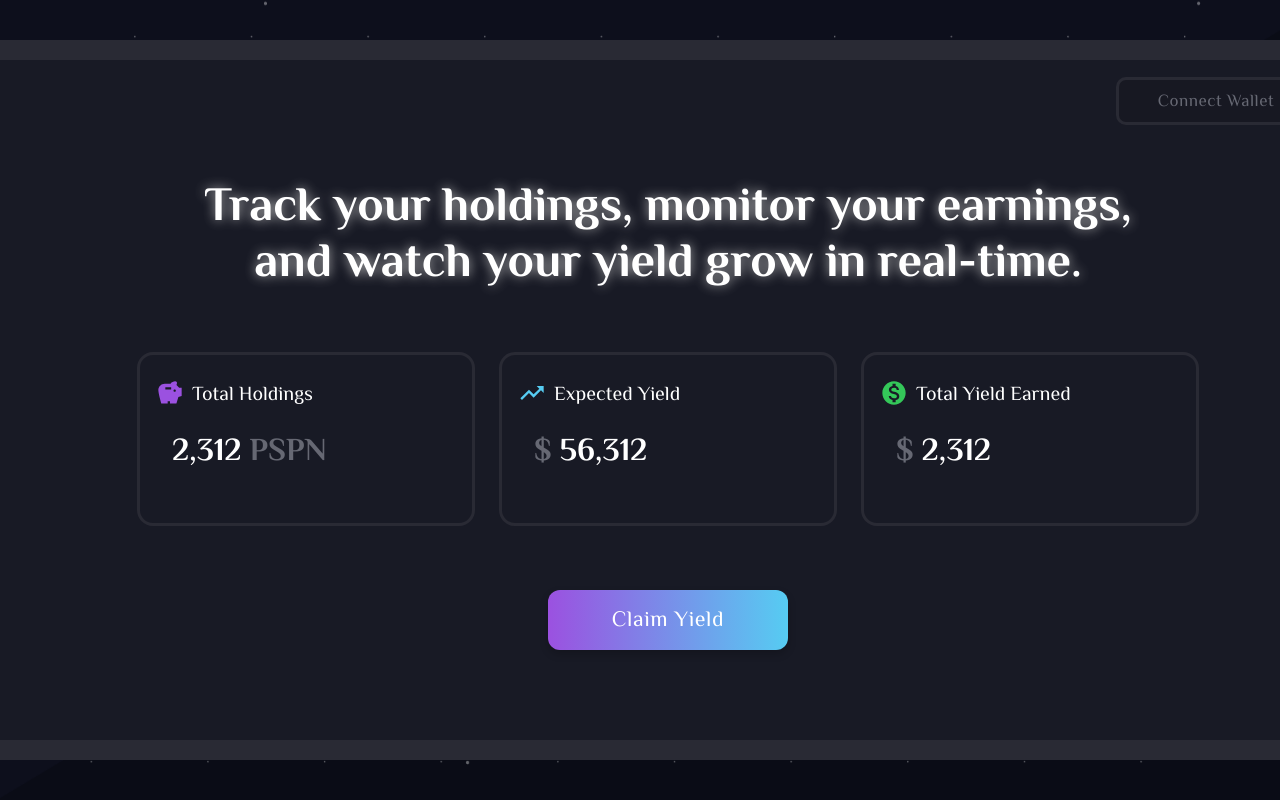
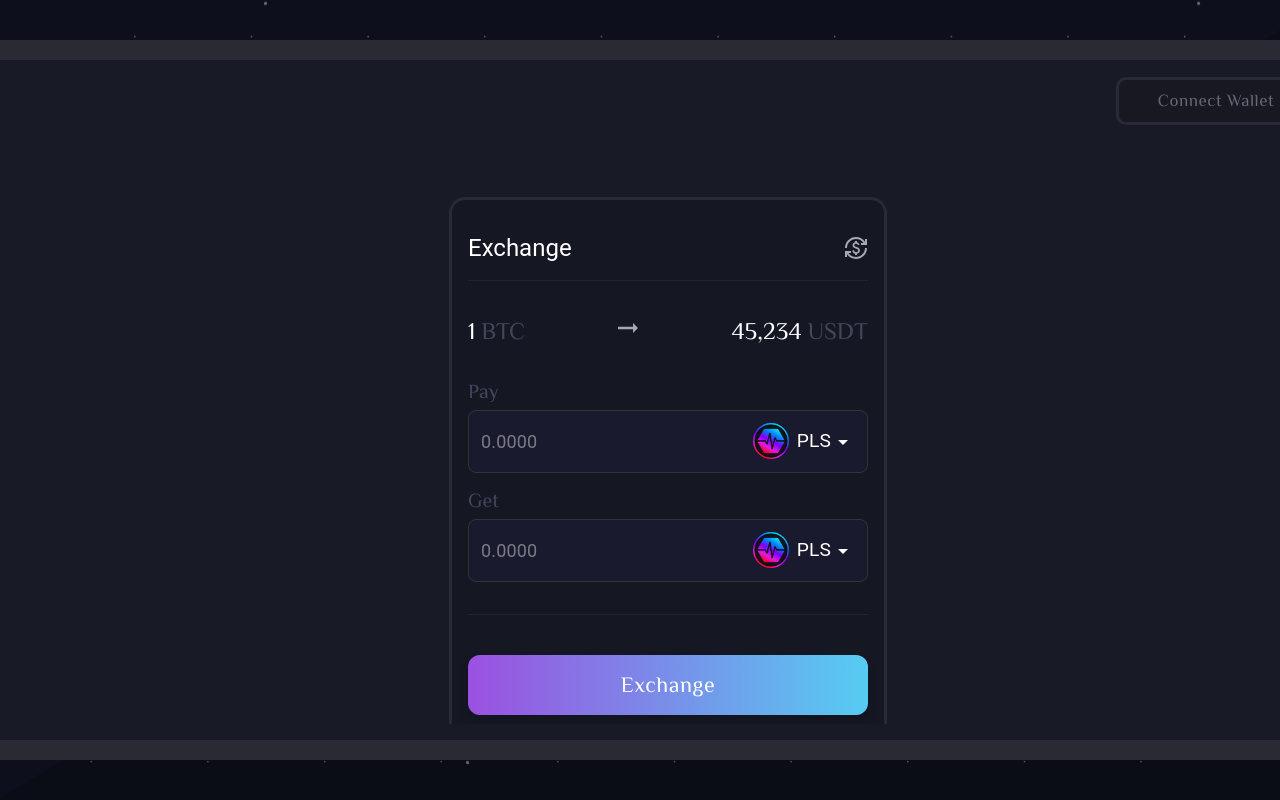
Before and after one commit to bankmotion/PSPN-frontend, a React (Create React App) app: page /swap in a window 1280 px wide. Before the commit this address led to /dashboard. Shown: the top 800 px of the page. Built offline with nearby package versions, Linux system fonts and the light colour scheme.

Commit message:
UPDATE: swap page

```diff
--- /dev/null
+++ b/src/components/InputSelectCoin/Index.tsx
@@ -0,0 +1,56 @@
+import {
+  Box,
+  InputAdornment,
+  MenuItem,
+  Select,
+  TextField,
+} from "@mui/material";
+
+import useStyles from "./index.styles";
+
+interface InputSelectCoinProps {
+  handleChange: () => void;
+}
+
+const InputSelectCoin = ({ handleChange }: InputSelectCoinProps) => {
+  const { classes } = useStyles();
+
+  return (
+    <Box className={classes.inputField}>
+      <TextField
+        placeholder="0.0000"
+        variant="standard"
+        InputProps={{
+          disableUnderline: true,
+          endAdornment: <InputAdornment position="start"></InputAdornment>,
+        }}
+        sx={{
+          flex: 1,
+          "& .MuiInputBase-input": {
+            padding: 0,
+            color: "white",
+            fontSize: 18,
+          },
+        }}
+      />
+      <Select
+        value={0}
+        onChange={handleChange}
+        variant="standard"
+        disableUnderline
+        className={classes.select}
+      >
+        <MenuItem value="0" className={classes.selectMenuItem}>
+          <Box
+            component={"img"}
+            src="/assets/tokens/pls.png"
+            className={classes.logo}
+          ></Box>
+          PLS
+        </MenuItem>
+      </Select>
+    </Box>
+  );
+};
+
+export default InputSelectCoin;
--- /dev/null
+++ b/src/components/InputSelectCoin/index.styles.tsx
@@ -0,0 +1,43 @@
+import { makeStyles } from "tss-react/mui";
+
+const styles = makeStyles()((theme: any) => ({
+  select: {
+    color: "#fff",
+    fontSize: "1.2rem",
+    background: "none",
+
+    "& .MuiSelect-select": {
+      display: "flex",
+      gap: 8,
+      alignItems: "center",
+    },
+
+    "& .MuiSelect-icon": {
+      color: "#fff",
+    },
+  },
+
+  inputField: {
+    display: "flex",
+    alignItems: "center",
+    backgroundColor: "#1a1a2e",
+    border: "1px solid #333",
+    borderRadius: "8px",
+    padding: "8px 12px",
+    gap: "8px",
+    color: "white",
+  },
+
+  logo: {
+    width: 36,
+    height: 36,
+    borderRadius: 36,
+  },
+
+  selectMenuItem: {
+    display: "flex",
+    gap: 8,
+  },
+}));
+
+export default styles;
--- a/src/components/Layout/LeftSideBar.tsx
+++ b/src/components/Layout/LeftSideBar.tsx
@@ -5,13 +5,14 @@ import { gsap } from "gsap";
 import useStyles from "./index.styles";
 import { MenuItems } from "../../constants/layout";
 import clsx from "clsx";
-import { useNavigate } from "react-router-dom";
+import { useLocation, useNavigate } from "react-router-dom";
 
 const LeftSideBar = () => {
   const { classes } = useStyles();
   const navigate = useNavigate();
+  const location = useLocation();
 
-  const [activeIndex, setActiveIndex] = useState<number>(0);
+  const [activeIndex, setActiveIndex] = useState<number | null>(null);
   const [hoverIndex, setHoverIndex] = useState<number | null>(null);
   const hoverRef = useRef<HTMLDivElement>(null);
   const menuRefs = useRef<(HTMLIFrameElement | null)[]>([]);
@@ -19,6 +20,8 @@ const LeftSideBar = () => {
   const timeoutRef = useRef<NodeJS.Timeout | null>(null);
 
   useEffect(() => {
+    if (activeIndex === null) return;
+
     if (hoverRef.current) {
       gsap.set(hoverRef.current, {
         top: menuRefs.current[activeIndex]?.offsetTop ?? 0,
@@ -26,6 +29,13 @@ const LeftSideBar = () => {
     }
     navigate(MenuItems[activeIndex].href);
   }, [activeIndex, navigate]);
+
+  useEffect(() => {
+    const index = MenuItems.findIndex(
+      (item) => item.href === location.pathname
+    );
+    setActiveIndex(index !== -1 ? index : 0);
+  }, [location.pathname]);
 
   const handleHover = (index: number, event: React.MouseEvent<HTMLElement>) => {
     setHoverIndex(index);
@@ -39,6 +49,8 @@ const LeftSideBar = () => {
   };
 
   const handleLeave = () => {
+    if (activeIndex === null) return;
+
     setHoverIndex(null);
     if (hoverRef.current) {
       gsap.to(hoverRef.current, {
@@ -49,11 +61,9 @@ const LeftSideBar = () => {
     }
   };
 
-  console.log({ anchorEl });
-
   return (
     <Box className={classes.leftPanel}>
-      <Box className={classes.logoPart}>Logo</Box>
+      <Box className={classes.logoPart}>PSPN</Box>
       <Box className={classes.menuItems}>
         <Box className={classes.hoverBorder} ref={hoverRef}></Box>
         {MenuItems.map((item, index) => (
--- a/src/components/Layout/index.styles.tsx
+++ b/src/components/Layout/index.styles.tsx
@@ -42,6 +42,7 @@ const styles = makeStyles()((theme: any) => ({
     display: "flex",
     justifyContent: "center",
     alignItems: "center",
+    fontSize: 20,
   },
 
   menuItems: {
--- /dev/null
+++ b/src/components/SwapPanel/Index.tsx
@@ -0,0 +1,60 @@
+import {
+  Box,
+  Button,
+  Divider,
+  InputAdornment,
+  MenuItem,
+  Select,
+  TextField,
+  Typography,
+} from "@mui/material";
+import CurrencyExchangeIcon from "@mui/icons-material/CurrencyExchange";
+import ArrowRightAltIcon from "@mui/icons-material/ArrowRightAlt";
+
+import useStyles from "./index.styles";
+import InputSelectCoin from "../InputSelectCoin/Index";
+
+export const SwapPanel = () => {
+  const { classes } = useStyles();
+
+  const handleChange = () => {};
+
+  return (
+    <Box className={classes.body}>
+      <Box className={classes.titlePart}>
+        <Typography variant="h5">Exchange</Typography>
+        <CurrencyExchangeIcon />
+      </Box>
+
+      <Divider color="#292a34" sx={{ mt: 2 }}></Divider>
+
+      <Box className={classes.exchangeInfo}>
+        <Box>
+          1 <Box component={"span"}>BTC</Box>
+        </Box>
+        <Box>
+          <ArrowRightAltIcon />
+        </Box>
+        <Box>
+          45,234 <Box component={"span"}>USDT</Box>
+        </Box>
+      </Box>
+
+      <Box className={classes.inputBox} sx={{ mt: 4 }}>
+        <Box className={classes.inputTitle}>Pay</Box>
+        <InputSelectCoin handleChange={handleChange} />
+      </Box>
+
+      <Box className={classes.inputBox} sx={{ mt: 2 }}>
+        <Box className={classes.inputTitle}>Get</Box>
+        <InputSelectCoin handleChange={handleChange} />
+      </Box>
+
+      <Divider color="#292a34" sx={{ mt: 4 }}></Divider>
+
+      <Button className={classes.exchangeBtn}>Exchange</Button>
+    </Box>
+  );
+};
+
+export default SwapPanel;
--- /dev/null
+++ b/src/components/SwapPanel/index.styles.tsx
@@ -0,0 +1,80 @@
+import { makeStyles } from "tss-react/mui";
+
+const styles = makeStyles()((theme: any) => ({
+  body: {
+    fontSize: 24,
+  },
+
+  titlePart: {
+    display: "flex",
+    justifyContent: "space-between",
+    alignItems: "center",
+
+    "& svg": {
+      color: "#a6a9b3",
+      cursor: "pointer",
+      transition: "0.3s",
+
+      "&:hover": {
+        color: "white",
+        transition: "0.3s",
+      },
+    },
+  },
+
+  exchangeInfo: {
+    display: "flex",
+    justifyContent: "space-between",
+    marginTop: 32,
+    alignItems: "center",
+
+    "& span": {
+      color: "#43465c",
+    },
+
+    "& svg": {
+      color: "#a6a9b3",
+      fontSize: 30,
+    },
+  },
+
+  inputBox: {
+    display: "flex",
+    gap: 8,
+    flexDirection: "column",
+  },
+
+  inputTitle: {
+    fontSize: 20,
+    color: "#43465c",
+  },
+
+  exchangeBtn: {
+    marginTop: 40,
+    background: "linear-gradient(90deg, #9b51e0, #56ccf2)",
+    color: "white",
+    border: "none",
+    borderRadius: 12,
+    padding: "8px 16px",
+    fontSize: "22px",
+    fontWeight: 500,
+    cursor: "pointer",
+    minWidth: 240,
+    height: 60,
+    fontFamily: "philosopher",
+    boxShadow: "0px 4px 8px rgba(0, 0, 0, 0.2)",
+    transition: "transform 0.2s, box-shadow 0.2s",
+    textTransform: "none",
+    width: "100%",
+
+    "&:hover": {
+      boxShadow: "0px 6px 12px rgba(0, 0, 0, 0.3)",
+    },
+
+    "&:active": {
+      boxShadow: "0px 2px 4px rgba(0, 0, 0, 0.2)",
+    },
+  },
+}));
+
+export default styles;
--- a/src/pages/Swap/Swap.tsx
+++ b/src/pages/Swap/Swap.tsx
@@ -1,6 +1,7 @@
-import { Box, Typography } from "@mui/material";
+import { Box } from "@mui/material";
 
 import useStyles from "./index.styles";
+import SwapPanel from "../../components/SwapPanel/Index";
 
 const Swap = () => {
   const { classes } = useStyles();
@@ -8,7 +9,9 @@ const Swap = () => {
   return (
     <Box>
       <Box className={classes.body}>
-        <Typography variant="h5">Exchange</Typography>
+        <Box className={classes.swapPanel}>
+          <SwapPanel />
+        </Box>
       </Box>
     </Box>
   );
--- a/src/pages/Swap/index.styles.tsx
+++ b/src/pages/Swap/index.styles.tsx
@@ -1,7 +1,24 @@
 import { makeStyles } from "tss-react/mui";
 
 const styles = makeStyles()((theme: any) => ({
-  body: {},
+  body: {
+    fontFamily: "philosopher",
+    display: "flex",
+    justifyContent: "center",
+    padding: "32px 0",
+
+    "& *": {
+      fontFamily: "philosopher",
+    },
+  },
+
+  swapPanel: {
+    minWidth: 400,
+    backgroundColor: "#151823",
+    border: "3px solid #292a34",
+    borderRadius: 16,
+    padding: "32px 16px",
+  },
 }));
 
 export default styles;
```
Also changed, not shown: public/assets/tokens/pls.png (added).
